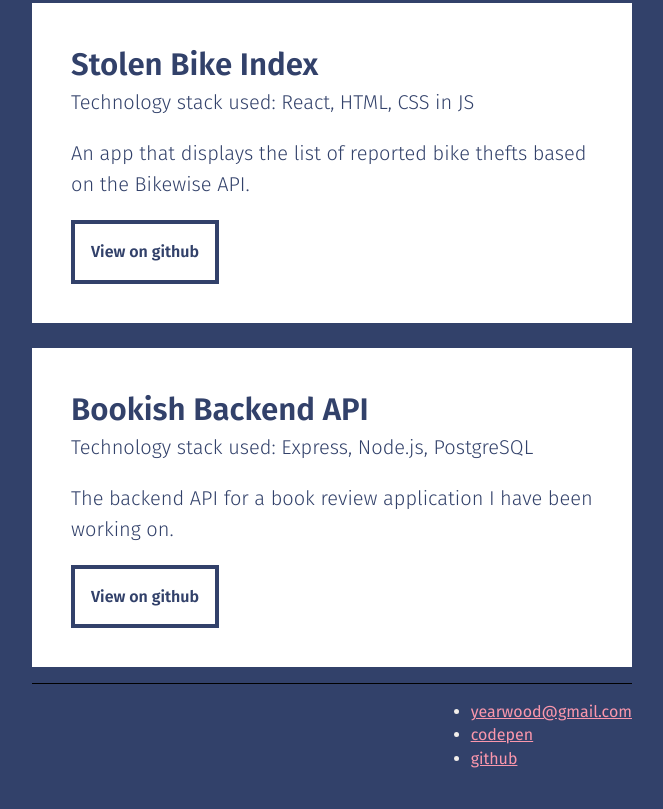
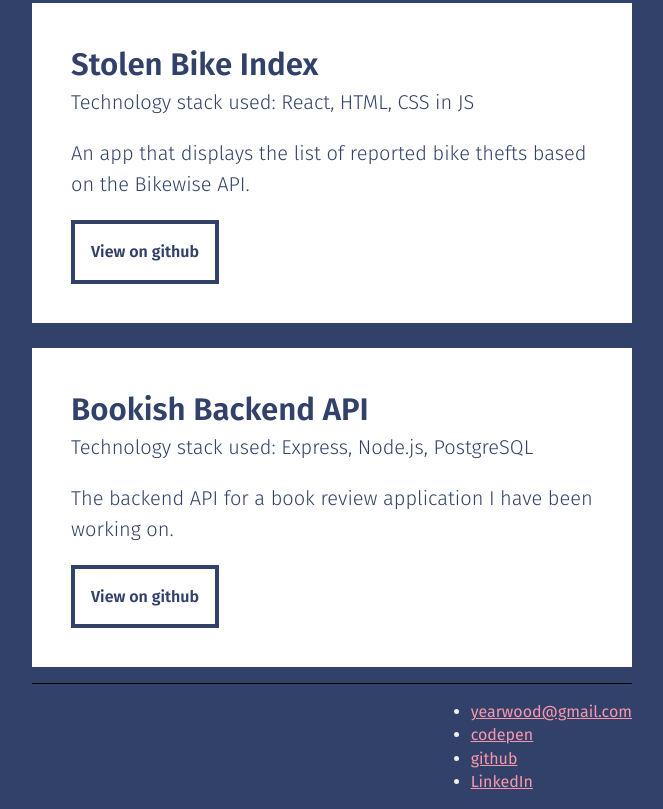
Before and after one commit to davidyearwood/dayvod.github.io, a website: page index.html in a window 1280 px wide. Shown: the part 2256-3065 px from the top of the page, without its empty margins (308-971 px from the left). Before the commit the page ends 3042 px from the top, so only its background shows below. Drawn offline with Linux system fonts and the light colour scheme.

Commit message:
Add linkedIn link to the footer

```diff
--- a/index.html
+++ b/index.html
@@ -105,6 +105,7 @@
                 <li>
                     <a href="">github</a>
                 </li>
+                <li><a href="">LinkedIn</a></li>
             </ul>
         </nav>
     </footer>
```
